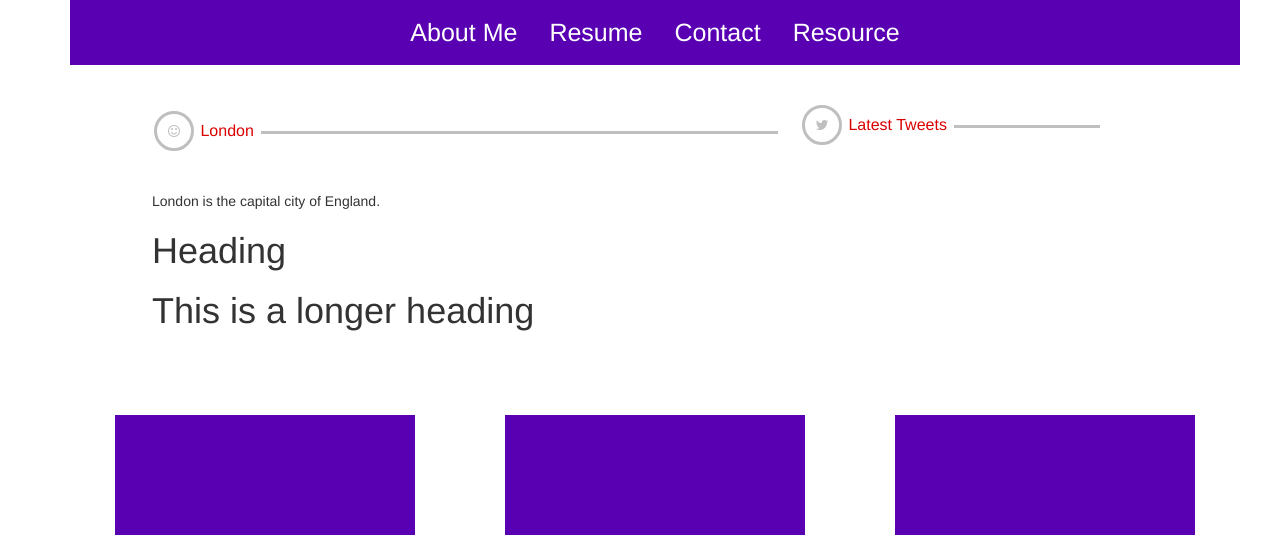
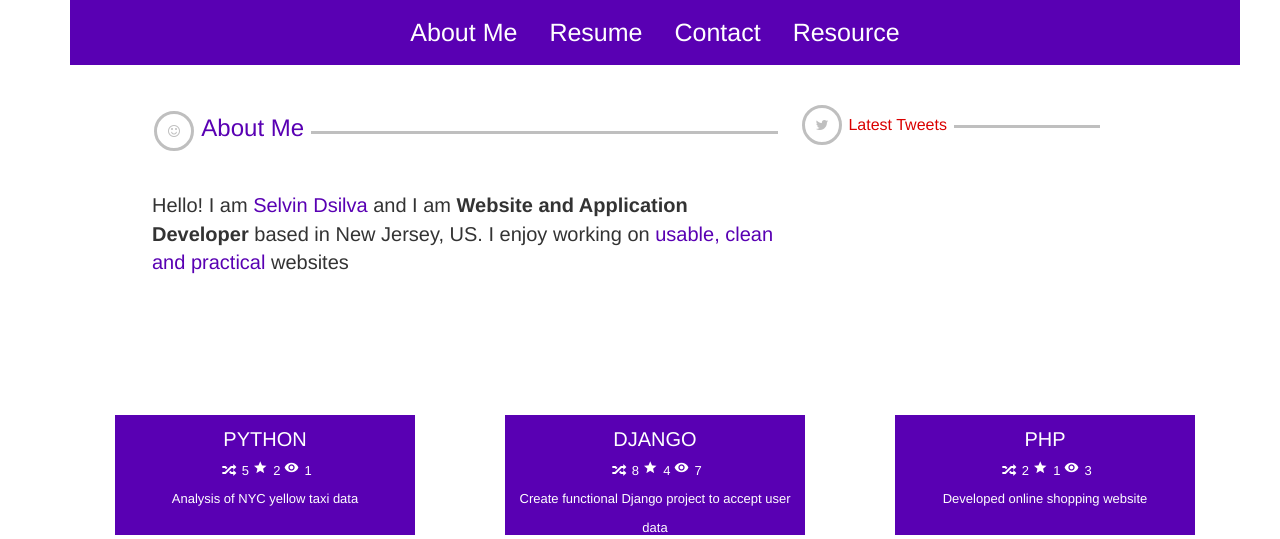
Before and after one commit to Selvin-Dsilva/pythonTraining, a Django app: a page that uses django_training/django_assign/templates/django_assign/index.html in a window 1280 px wide. Shown: the part 265-804 px from the top of the page. Run offline with Django 3.2, Linux system fonts and the light colour scheme; some libraries are stand-ins or nearby versions.

Commit message:
changes related to icons

```diff
--- a/django_training/django_assign/templates/django_assign/index.html
+++ b/django_training/django_assign/templates/django_assign/index.html
@@ -53,7 +53,7 @@ div.tab button.active {
     padding: 6px 12px;
     border: none;
     border-top: none;
-    height:350px;
+    height:300px;
     overflow: auto;
     background-color: inherit;
 }
@@ -96,7 +96,11 @@ img {
 #main div {
     width: 300px;
     height: 100%;
-
+    -webkit-justify-content: center; /* Safari 6.1+ */
+    display: flex;
+    justify-content: center;
+    padding:10px;
+    color:White;
 }
 
 .fa {
@@ -112,6 +116,10 @@ img {
   margin: 30px 2px;
   opacity: 0.5;
 }
+.glyphicon-random{
+width:20px;
+font-size: 12px;
+}
 
 .fa-twitter {
   background: White;
@@ -120,11 +128,16 @@ img {
 }
 
 .fa-smile-o{
-   background: White;
+   background: inherit;
   color: grey;
   text-decoration: none;
 }
-hr { display: inline-block; width: 90%; }
+
+
+.fa-eye {
+    background: inherit;
+    color: white;
+}
 
 h5 {
     overflow: hidden;
@@ -146,11 +159,16 @@ h5:after {
     left: 0.5em;
     margin-right: -1000%;
 }
+
+
+
+
     </style>
     <link rel="stylesheet" href="https://maxcdn.bootstrapcdn.com/bootstrap/3.3.7/css/bootstrap.min.css">
     <script src="https://ajax.googleapis.com/ajax/libs/jquery/3.2.0/jquery.min.js"></script>
     <script src="https://maxcdn.bootstrapcdn.com/bootstrap/3.3.7/js/bootstrap.min.js"></script>
     <link rel="stylesheet" href="https://cdnjs.cloudflare.com/ajax/libs/font-awesome/4.7.0/css/font-awesome.min.css">
+    <link rel="stylesheet" href="https://fonts.googleapis.com/icon?family=Material+Icons">
 </head>
 <body>
 <div class="container">
@@ -168,31 +186,101 @@ h5:after {
         <button class="tablinks" onclick="openCity(event, 'resource')">Resource</button>
     </div>
 
-    <div id="about" class="tabcontent" >
-        <h5><a href="#" class="fa fa-smile-o"></a><font size="3" color="dark pink">  London</h5></font>
-        <p>London is the capital city of England.</p>
-        <h1>Heading</h1>
-        <h1>This is a longer heading</h1>
+    <div id="about" class="tabcontent">
+        <h5><a href="#" class="fa fa-smile-o"></a><font size="5" color="#5900b3"> About Me</h5></font>
+        <p style="font-size:20px;">Hello! I am <font color="#5900b3">Selvin Dsilva</font> and I am <b>Website and
+            Application Developer</b> based in New Jersey, US. I enjoy working on <font color="#5900b3">usable, clean
+            and practical </font>websites</p>
     </div>
 
     <div id="resume" class="tabcontent">
-        <h5><a href="#" class="fa fa-smile-o"></a><font size="3" color="dark pink">  Paris</h5></font>
-        <p>Paris is the capital of France.</p>
+        <h5><a href="#" class="fa fa-smile-o"></a><font size="5" color="#5900b3"> Resume</h5></font>
+        <p>EDUCATION<br>
+            NEW JERSEY INSTITUTE OF
+            TECHNOLOGY
+            MS IN COMPUTER SCIENCE, <br>3.8/4
+            September 2015 - December 2016<br>
+            UNIVERSITY OF MUMBAI
+            BE IN INFORMATION
+            TECHNOLOGY, <br>3.5/4
+            St. Francis Institute of Technology,
+            Mumbai, India | August 2009 - July 2012<br><br>
+            LINKS<br>
+            github.com/Selvin-Dsilva<br>
+            linkedin.com/in/selvin-dsilva-892347107<br><br>
+            COURSEWORK<br>
+            GRADUATE<br>
+            Database Management System<br>
+            Data Mining<br>
+            Design & Analysis of Algorithms<br>
+            Advance Database Management System<br>
+            Java<br><br>
+            INDEPENDENT<br>
+            Working as MongoDB Developer<br>
+            Programming in Java<br>
+            Programming in PL/SQL<br>
+            Programming in Python<br>
+            Programming in C & C++<br>
+            Web Development: A-Z<br>
+            Mastering UNIX/LINUX & Shell scripting<br><br>
+            SKILLS<br>
+            LANGUAGES<br>
+            Python • Java • C/C++ • PL/SQL
+            • UNIX/LINUX shell scripting • People
+            code • Android
+            WEB DEVELOPMENT
+            PHP • HTML5 • CSS3 • JavaScript • AJAX
+            • AngularJS • JSON • jQuery • NodeJS<br><br>
+            DATABASE<br>
+            MySQL • Oracle 10g, 11g and 12c
+            • MongoDB<br><br>
+            TOOLS<br>
+            Tableau • IntelliJ IDEA • PyCharm • Eclipse
+            • People Tools 8.53 • Git • MS Office •
+            Toad • MySQL Workbench<br><br>
+            GENERAL<br>
+            Data Structures • Algorithms • MapReduce</p>
     </div>
 
     <div id="contact" class="tabcontent scroll">
-        <h5><a href="#" class="fa fa-smile-o"></a><font size="3" color="dark pink">  Tokyo</h5></font>
-        <p>Tokyo is the capital of Japan.</p>
+        <h5><a href="#" class="fa fa-smile-o"></a><font size="5" color="#5900b3"> Contact</h5></font>
+        <p style="font-size:20px;"><b>Address:</b><br>
+            115 Holmes Avenue, Jersey City, New Jersey, 07306.<br><br>
+            <b>Phone:</b><br>
+            (201) 999 3333<br><br>
+            <b>Email:</b> <br>
+            selvin.dsilva@xyz.com<br><br>
+        </p>
     </div>
     <div id="resource" class="tabcontent scroll">
-        <h5><a href="#" class="fa fa-smile-o"></a><font size="3" color="dark pink">  Tokyo</h5></font>
-        <p>Tokyo is the capital of Japan.</p>
+        <h5><a href="#" class="fa fa-smile-o"></a><font size="5" color="#5900b3"> Resource</h5></font>
+        <p></p>
     </div>
-    <div style="position:absolute; height:200px;width:300px;background-color:inherit;left:800px;"><h5><a href="#" class="fa fa-twitter"></a><font size="3" color="dark pink">  Latest Tweets</font></h5></div>
+    <div style="position:absolute; height:200px;width:300px;background-color:inherit;left:800px;"><h5><a href="#"
+                                                                                                         class="fa fa-twitter"></a><font
+            size="3" color="dark pink"> Latest Tweets</font></h5></div>
     <div id="main">
-        <div style="background-color:#5900b3;"></div>
-        <div style="background-color:#5900b3;"></div>
-        <div style="background-color:#5900b3;"></div>
+        <div style="background-color:#5900b3;"><p style="font-size:20px;" align="center">PYTHON <br>
+            <span class="glyphicon glyphicon-random"></span><font size="2"> 5 </font><i class="material-icons"
+                                                                                        style="font-size:15px">grade</i>
+            <font size="2"> 2 </font><i class="material-icons" style="font-size:15px">visibility</i> <font size="2">
+                1 </font><br>
+            <font size="2"> Analysis of NYC yellow taxi data</font></p>
+        </div>
+        <div style="background-color:#5900b3;"><p style="font-size:20px;" align="center">DJANGO<br>
+            <span class="glyphicon glyphicon-random"></span><font size="2"> 8 </font><i class="material-icons"
+                                                                                        style="font-size:15px">grade</i>
+            <font size="2"> 4 </font><i class="material-icons" style="font-size:15px">visibility</i> <font size="2">
+                7 </font><br>
+            <font size="2"> Create functional Django project to accept user data</font></p>
+            </p></div>
+        <div style="background-color:#5900b3;"><p style="font-size:20px;" align="center">PHP<br>
+            <span class="glyphicon glyphicon-random"></span><font size="2"> 2 </font><i class="material-icons"
+                                                                                        style="font-size:15px">grade</i>
+            <font size="2"> 1 </font><i class="material-icons" style="font-size:15px">visibility</i> <font size="2">
+                3 </font><br>
+            <font size="2"> Developed online shopping website</font></p>
+            </p></div>
     </div>
 </div>
 </body>
@@ -227,4 +315,8 @@ document.getElementById("test").appendChild(line);
 
 
 
+
+
+
+
 </script>
```
